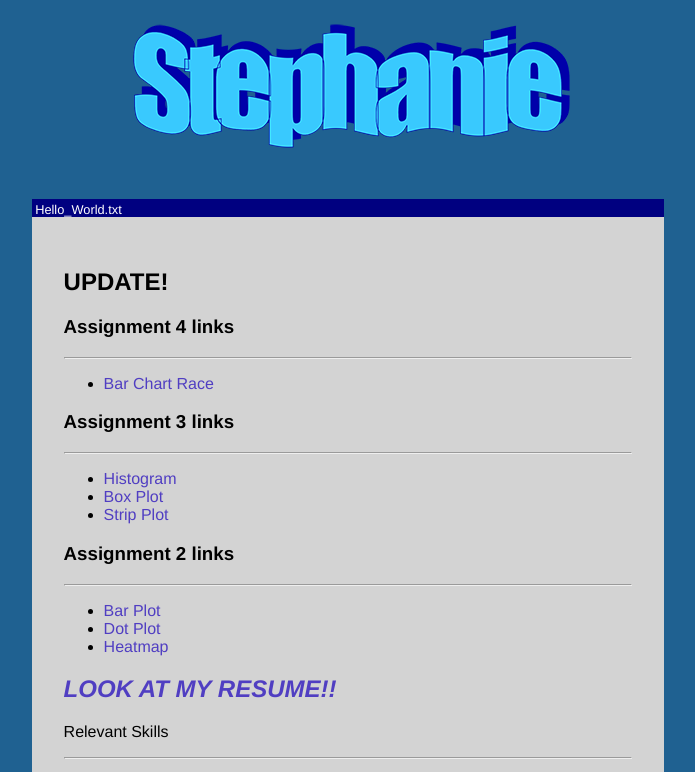
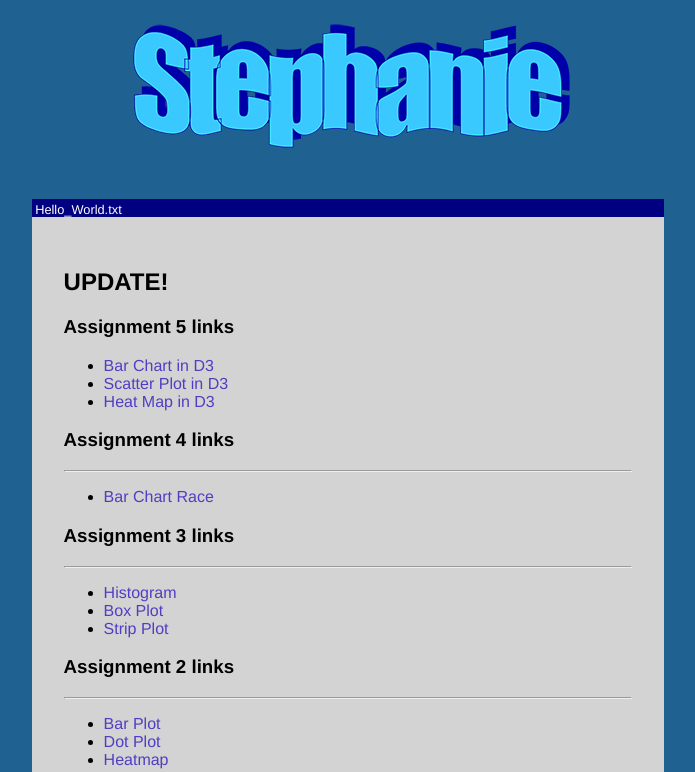
Before and after one commit to sngrasso/sngrasso.github.io, a plain HTML site: page index.html in a window 1280 px wide. Shown: the top 772 px of the page, without its empty margins (292-987 px from the left). Drawn offline with Linux system fonts and the light colour scheme.

Commit message:
Update with A5

```diff
--- a/index.html
+++ b/index.html
@@ -14,6 +14,12 @@
         <h4>Hello_World.txt</h4>
         <div class="inner_text">
             <h2>UPDATE!</h2>
+            <h3>Assignment 5 links</h3>
+            <ul>
+                <li><a href="https://bl.ocks.org/sngrasso/9b07ff819ca947a41b3ae0d8bf25fa11" target="_blank">Bar Chart in D3</a></li>
+                <li><a href="https://bl.ocks.org/sngrasso/52a3efc2c65e38de1327c8203e774be6" target="_blank">Scatter Plot in D3</a></li>
+                <li><a href="https://bl.ocks.org/sngrasso/4b6dcab0d7ea3d0934517e079baec588" target="_blank">Heat Map in D3</a></li>
+            </ul>
             <h3>Assignment 4 links</h3>
             <hr>
             <ul>
```
